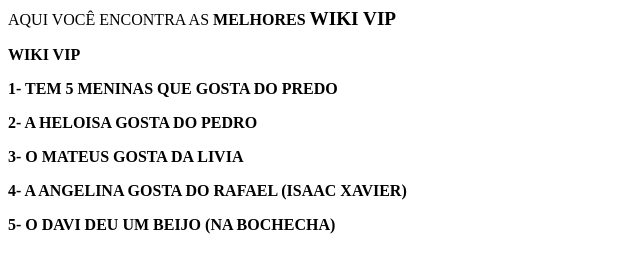
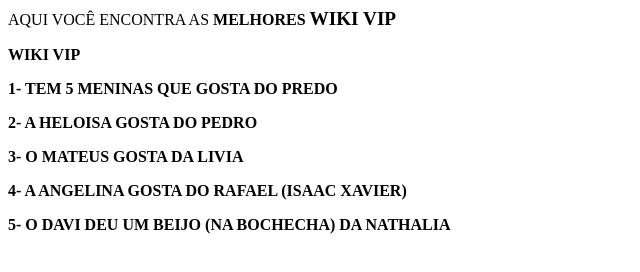
Before and after one commit to Enzo63/Site, a plain HTML site: page index.html in a window 1280 px wide. Shown: the whole page, without its empty margins (0-640 px from the left). Drawn offline with Linux system fonts and the light colour scheme.

Commit message:
Add files via upload

```diff
--- a/index.html
+++ b/index.html
@@ -9,7 +9,7 @@
     <P>2- A HELOISA GOSTA DO PEDRO</P>
     <p>3- O MATEUS GOSTA DA LIVIA</p>
     <p>4- A ANGELINA GOSTA DO RAFAEL (ISAAC XAVIER)</p>
-    <p>5- O DAVI DEU UM BEIJO (NA BOCHECHA)</p>
+    <p>5- O DAVI DEU UM BEIJO (NA BOCHECHA) DA NATHALIA</p>
     <meta charset="utf-8">
   </head>
   <body>
```
